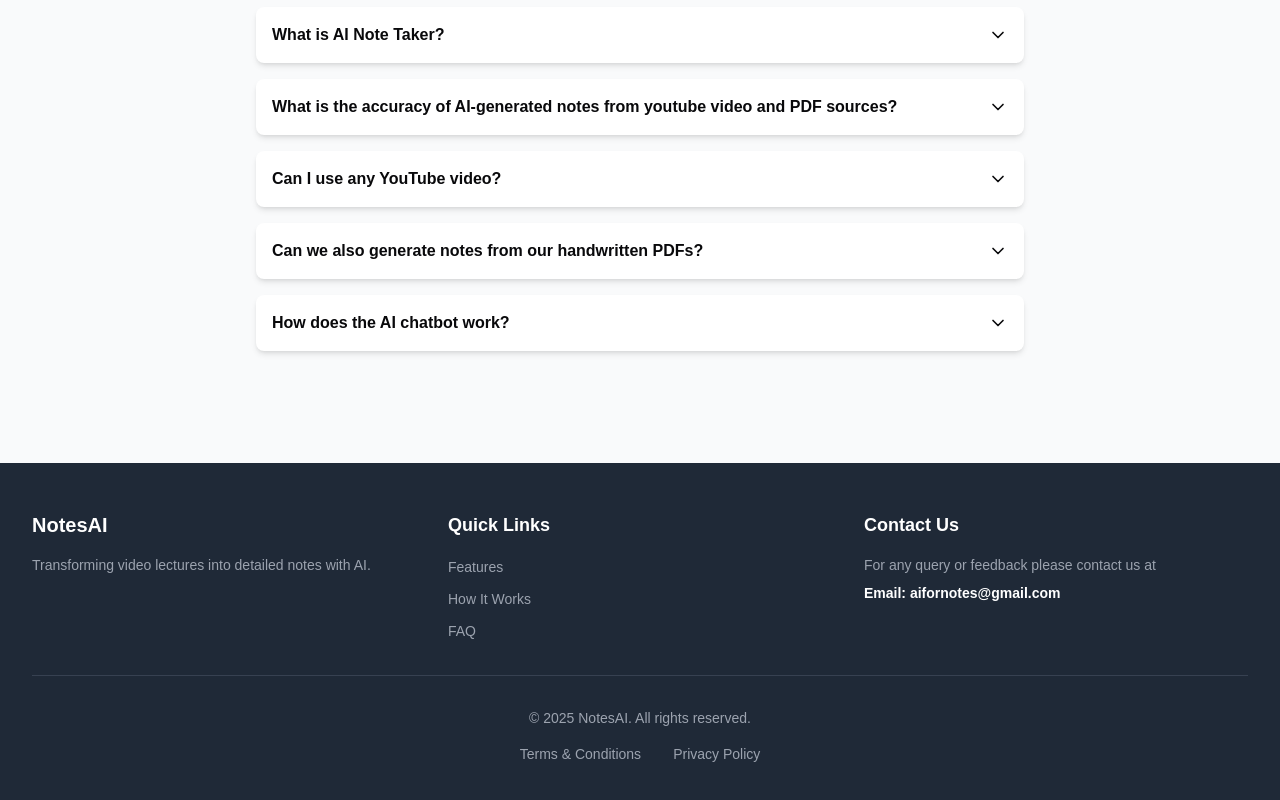
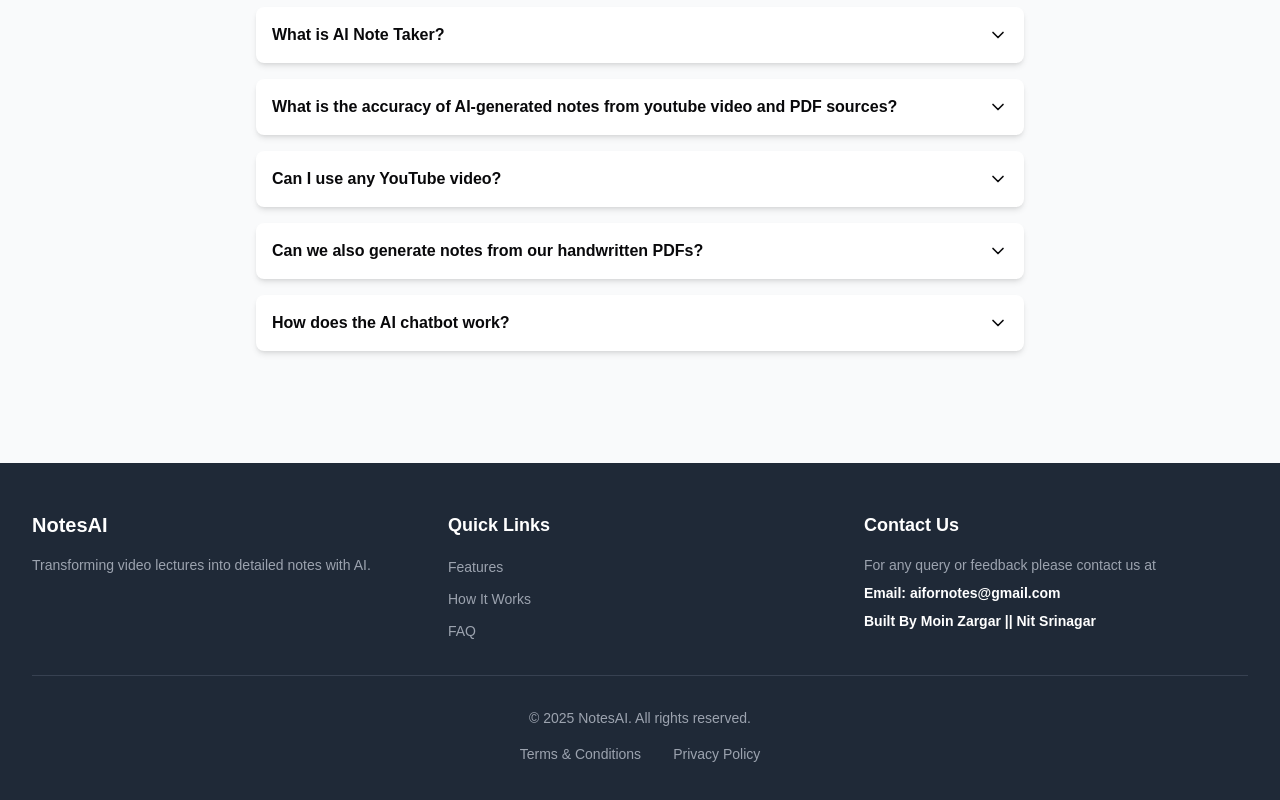
Before and after one commit to MoinZargar/video-notes-ai, a Next.js app: page / in a window 1280 px wide. Shown: the part 2223-3023 px from the top of the page. Built offline with nearby package versions, Linux system fonts and the light colour scheme; no server answers.

Commit message:
Add contact info

```diff
--- a/components/Footer.tsx
+++ b/components/Footer.tsx
@@ -33,6 +33,7 @@ export default function Footer() {
             <h4 className="text-lg font-semibold mb-4">Contact Us</h4>
             <p className="text-gray-400 text-sm mb-2">For any query or feedback please contact us at</p>
             <p className="text-white font-bold text-sm mb-2">Email: aifornotes@gmail.com</p>
+            <p className="text-white font-bold text-sm">Built By Moin Zargar || Nit Srinagar</p>
             </section>
         </div>
         <div className="border-t border-gray-700 mt-8 pt-8 text-center">
--- a/components/Sidebar.tsx
+++ b/components/Sidebar.tsx
@@ -218,6 +218,9 @@ export default function AppSidebar({ initialCourses }: SidebarProps) {
             >
               aifornotes@gmail.com
             </p>
+            <p className="text-white font-bold mt-2">
+              Built By Moin Zargar || Nit Srinagar
+            </p>
           </div>
           <DialogFooter className="sm:justify-center">
             <DialogClose asChild>
```
